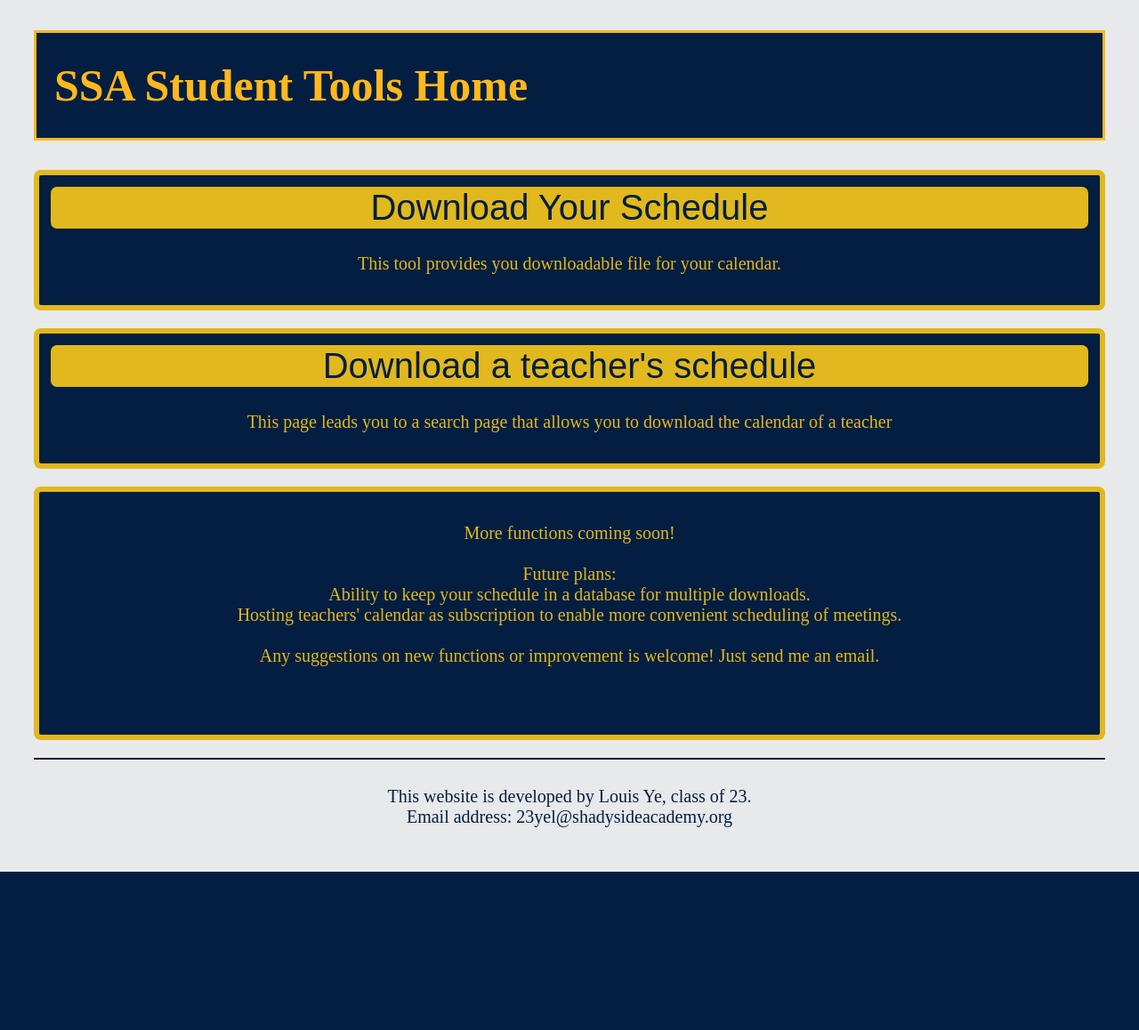
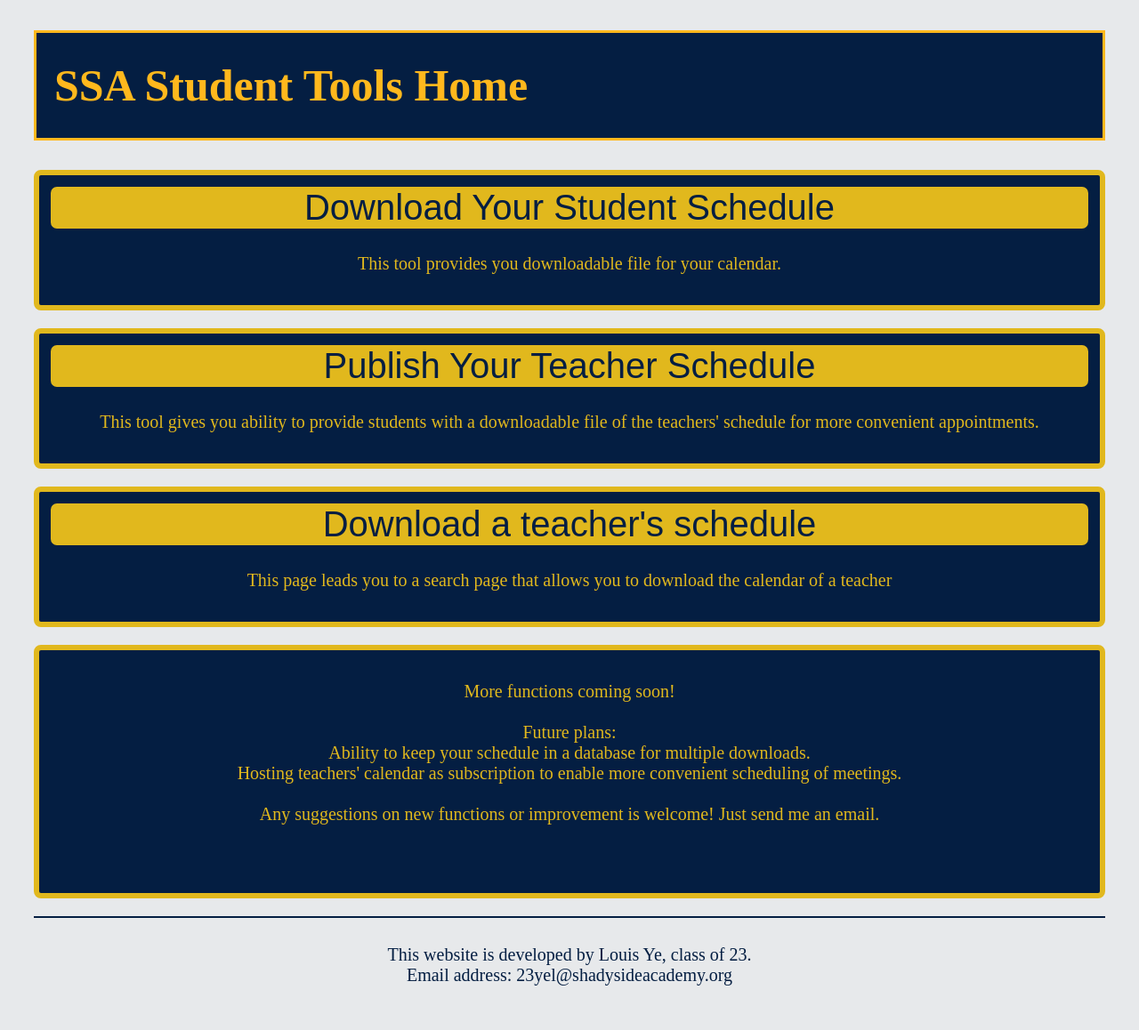
Before and after one commit to Alphabet1671/SS_ICS_Generator, a Flask app: page / in a window 1280 px wide. Shown: the whole page at 89% size. Before the commit the page ends 980 px from the top, so only its background shows below. Run offline with Flask 2, Linux system fonts and the light colour scheme.

Commit message:
Use files to save teacher data to local, teacher download page in progress.

```diff
--- a/Templates/index.html
+++ b/Templates/index.html
@@ -12,12 +12,17 @@
 
 <div class="main-ele">
     <div class="function-cell">
-        <a href="{{ url_for('schedule_nav_page') }}" target="blank"><button class="index-nav-btn">Download Your Schedule</button></a>
+        <a href="{{ url_for('schedule_nav_page') }}" target="blank"><button class="index-nav-btn">Download Your Student Schedule</button></a>
         <p class="description">This tool provides you downloadable file for your calendar.</p>
     </div>
 
     <div class="function-cell">
-        <a href="{{ url_for('teacher_schedule_download')}}" target="blank"><button class="index-nav-btn">Download a teacher's schedule</button></a>
+        <a href="{{ url_for('schedule_nav_page_teacher') }}" target="blank"><button class="index-nav-btn">Publish Your Teacher Schedule</button></a>
+        <p class="description">This tool gives you ability to provide students with a downloadable file of the teachers' schedule for more convenient appointments.</p>
+    </div>
+
+    <div class="function-cell">
+        <a href="{{ url_for('searchSchedule_page')}}" target="blank"><button class="index-nav-btn">Download a teacher's schedule</button></a>
         <p class="description">This page leads you to a search page that allows you to download the calendar of a teacher</p>
     </div>
 
--- a/Templates/schedule-filler-teacher.html
+++ b/Templates/schedule-filler-teacher.html
@@ -26,7 +26,7 @@
 	If there is a free, enter "Free" exactly as typed if you do not want to add it to the calendar, anything else would be added as a class(this is useful if you are a TA).
 
 </p>
-<form action="/fill_schedule" method = "post">
+<form action="/teacher-schedule-publish" method = "post">
 	<div class="grid-container">
 		<div class="studentID-input">
 			<label for="studentID">Teacher Name (Format: Last, First):</label><br>
--- a/main.py
+++ b/main.py
@@ -232,6 +232,10 @@ def schedule_nav_page():
     return render_template("schedule-filler.html")
 
 
+@app.route("/schedule-filler-teacher")
+def schedule_nav_page_teacher():
+    return render_template("schedule-filler-teacher.html")
+
 @app.route("/")
 def index(): return render_template("index.html")
 
@@ -306,14 +310,22 @@ def fillSchedulePage():
 
     return redirect("/file_download", 302)
 
+
+@app.route("/search-schedule-page/")
+def search_schedule_page():
+    return render_template("search-schedule-page.html") # This template is yet to be written.
+
+
 @app.route("/teacher-schedule-search/")
 def searchSchedule():
     teacherName = request.form["teacher-name"]
     f = open(teacherName+"teacher_schedule.ics", "r")
     classLst = f.read().split("+")
     print(classLst)
+# complete algorithm for the page here.
 
-@app.route("/teacher-schedule-publish/")
+
+@app.route("/teacher-schedule-publish/", methods=["POST", "GET"])
 def FillSchedulePage_teacher():
     global studentSchedule
     global teacherName
@@ -394,6 +406,7 @@ def file_downloads():
     except Exception as e:
         return str(e)
 
+
 @app.route("/return-files/")
 def sendFile():
     try:
@@ -407,5 +420,6 @@ def sendFile():
 def showInstructions():
     return render_template("instructions.html")
 
+
 if __name__ == "__main__":
     app.run(host="0.0.0.0")
```
